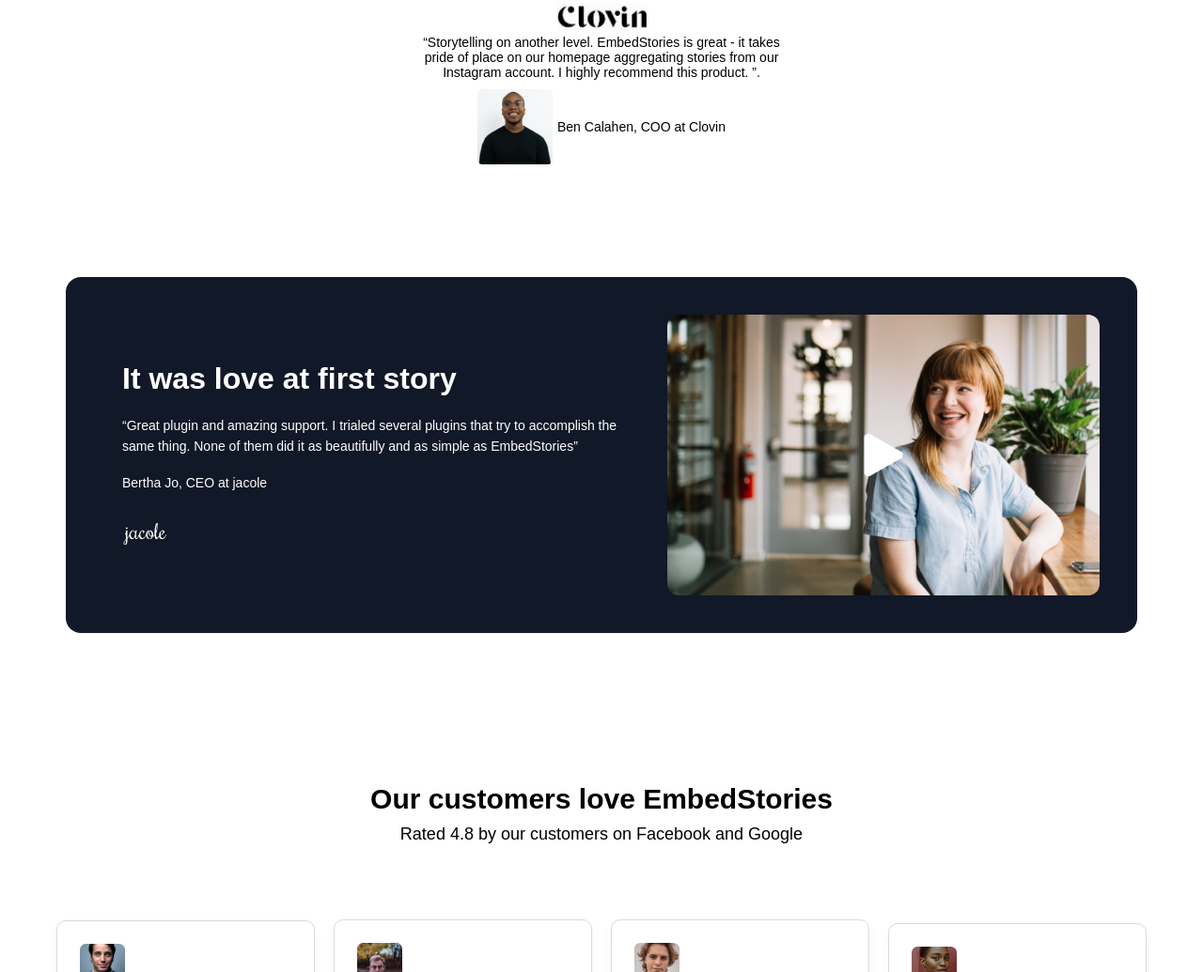
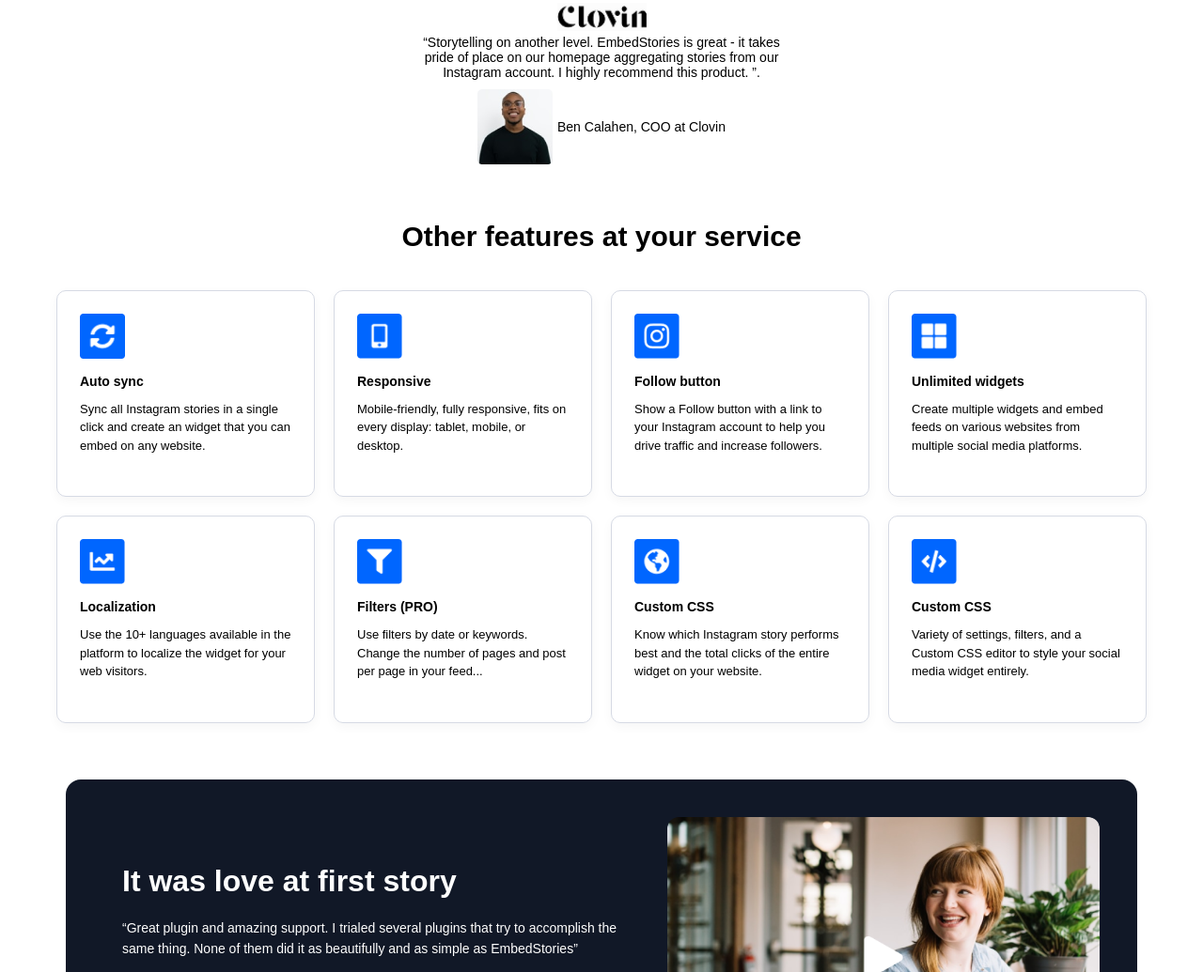
Before and after one commit to malaikakashif5/SMIT-CSS-Portal-Assignment-6, a plain HTML site: page index.html in a window 1280 px wide. Shown: the part 2280-3315 px from the top of the page at 94% size. Drawn offline with Linux system fonts and the light colour scheme.

Commit message:
Update landing page

```diff
--- a/index.html
+++ b/index.html
@@ -238,7 +238,105 @@
       </div>
     </section>
 
-    <!--//////////////SECOND CARD SECTION END -->
+    <!--//////////////SECOND CARD SECTION END///////// -->
+    <!-- ///////FEATURES SECTION START ///////// -->
+    <section class="feature-section">
+      <h2>Other features at your service</h2>
+      <div class="review-cards">
+        <!-- CARD 1 -->
+        <div class="review-card">
+          <div class="customer-img">
+            <img src="./assest/images/feature1.png" alt="feature-img" />
+          </div>
+          <p>Auto sync</p>
+          <p>
+            Sync all Instagram stories in a single click and create an widget
+            that you can embed on any website.
+          </p>
+        </div>
+
+        <!-- CARD 2  -->
+        <div class="review-card">
+          <div class="customer-img">
+            <img src="./assest/images/Frame 1504 (1).png" alt="feature-img" />
+          </div>
+          <p>Responsive</p>
+          <p>
+            Mobile-friendly, fully responsive, fits on every display: tablet,
+            mobile, or desktop.
+          </p>
+        </div>
+        <!-- CARD 3 -->
+        <div class="review-card">
+          <div class="customer-img">
+            <img src="./assest/images/Frame 1504 (2).png" alt="feature-img" />
+          </div>
+          <p>Follow button</p>
+          <p>
+            Show a Follow button with a link to your Instagram account to help
+            you drive traffic and increase followers.
+          </p>
+        </div>
+        <!-- CARD  4-->
+        <div class="review-card">
+          <div class="customer-img">
+            <img src="./assest/images/Frame 1504 (3).png" alt="feature-img" />
+          </div>
+          <p>Unlimited widgets</p>
+          <p>
+            Create multiple widgets and embed feeds on various websites from
+            multiple social media platforms.
+          </p>
+        </div>
+        <!-- CARD 5 -->
+        <div class="review-card">
+          <div class="customer-img">
+            <img src="./assest/images/Frame 1504 (4).png" alt="feature-img" />
+          </div>
+          <p>Localization</p>
+          <p>
+            Use the 10+ languages available in the platform to localize the
+            widget for your web visitors.
+          </p>
+        </div>
+
+        <!-- CARD  6-->
+        <div class="review-card">
+          <div class="customer-img">
+            <img src="./assest/images/Frame 1504 (5).png" alt="feature-img" />
+          </div>
+          <p>Filters (PRO)</p>
+          <p>
+            Use filters by date or keywords. Change the number of pages and post
+            per page in your feed...
+          </p>
+        </div>
+        <!-- CARD 7 -->
+        <div class="review-card">
+          <div class="customer-img">
+            <img src="./assest/images/Frame 1504 (6).png" alt="feature-img" />
+          </div>
+          <p>Custom CSS</p>
+          <p>
+            Know which Instagram story performs best and the total clicks of the
+            entire widget on your website.
+          </p>
+        </div>
+        <!-- CARD  8-->
+        <div class="review-card">
+          <div class="customer-img">
+            <img src="./assest/images/Frame 1504 (7).png" alt="feature-img" />
+          </div>
+          <p>Custom CSS</p>
+          <p>
+            Variety of settings, filters, and a Custom CSS editor to style your
+            social media widget entirely.
+          </p>
+        </div>
+        <!-- CARD 8 END -->
+      </div>
+    </section>
+    <!-- ///////FEATURES SECTION END ///////// -->
     <!-- STORY SECTION START -->
     <section class="story-section">
       <div class="story">
@@ -250,10 +348,9 @@
             and as simple as EmbedStories”
           </p>
           <p>Bertha Jo, CEO at jacole</p>
-          <img src="./assest/images/jacole.png" alt="jacole">
+          <img src="./assest/images/jacole.png" alt="jacole" />
         </div>
-        <img src="./assest/images/story.png" alt="story">
-
+        <img src="./assest/images/story.png" alt="story" />
       </div>
     </section>
     <!--  STORY SECTION END -->
--- a/styyle.css
+++ b/styyle.css
@@ -703,6 +703,25 @@ form button:hover {
   }
 }
 /* //////////////SECOND CARD SECTION END ////////////*/
+/* //////////FEATURE SECTION START ////////// */
+.feature-section{
+  display: flex;
+  justify-content: center;
+  flex-direction: column;
+  align-items: center;
+}
+.feature-section h2{
+  margin-bottom: 40px;
+  font-size: 30px;
+  font-weight: 800;
+}
+@media(max-width:550px){
+  .feature-section h2{
+margin-left: 20px;
+}
+}
+/* ///////////FEATURE SECTION END///////// */
+
 /* /////STORY SECTION START///// */
 .story-section {
   padding: 60px 20px;
@@ -801,6 +820,9 @@ form button:hover {
   /* 4 cards in 1 row */
   width: calc(25% - 15px);
   box-shadow: 0 4px 12px rgba(0, 0, 0, 0.04);
+  transition:
+    transform 0.25s ease,
+    box-shadow 0.25s ease;
 }
 /* customer image  */
 .customer-img img {
@@ -833,6 +855,10 @@ form button:hover {
 }
 .manage img {
   margin-top: 20px;
+}
+.review-card:hover {
+  transform: translateY(-5px);
+  box-shadow: 0 8px 20px rgba(0, 0, 0, 0.08);
 }
 @media (max-width: 1100px) {
   .review-card {
```
Also changed, not shown: assest/images/Frame 1504 (1).png (added), assest/images/Frame 1504 (2).png (added), assest/images/Frame 1504 (3).png (added), assest/images/Frame 1504 (4).png (added), assest/images/Frame 1504 (5).png (added), assest/images/Frame 1504 (6).png (added), assest/images/Frame 1504 (7).png (added), assest/images/feature1.png (added).
